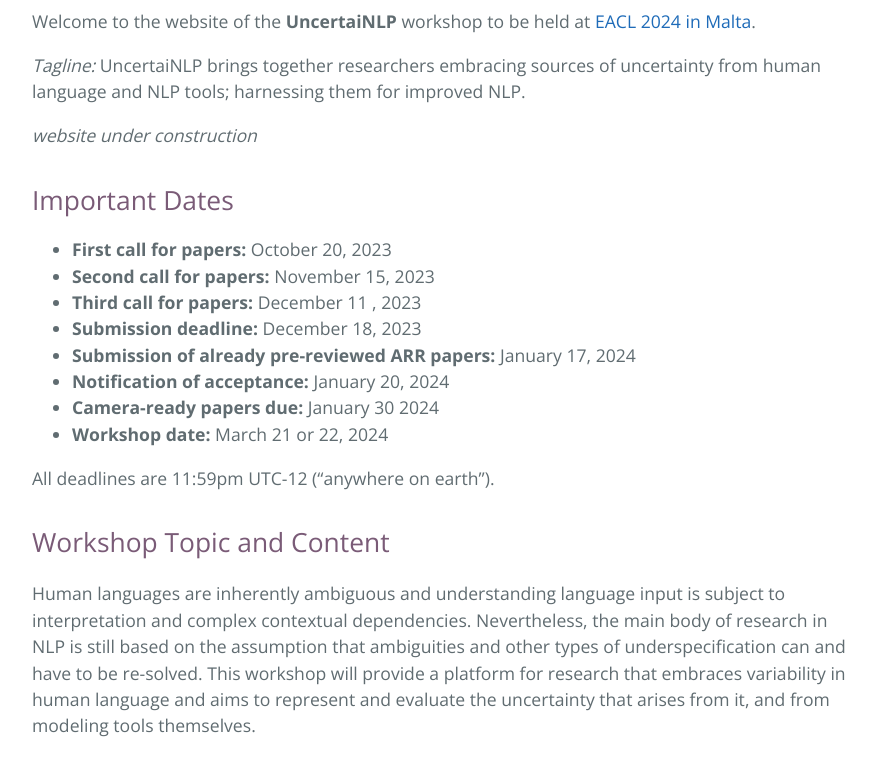
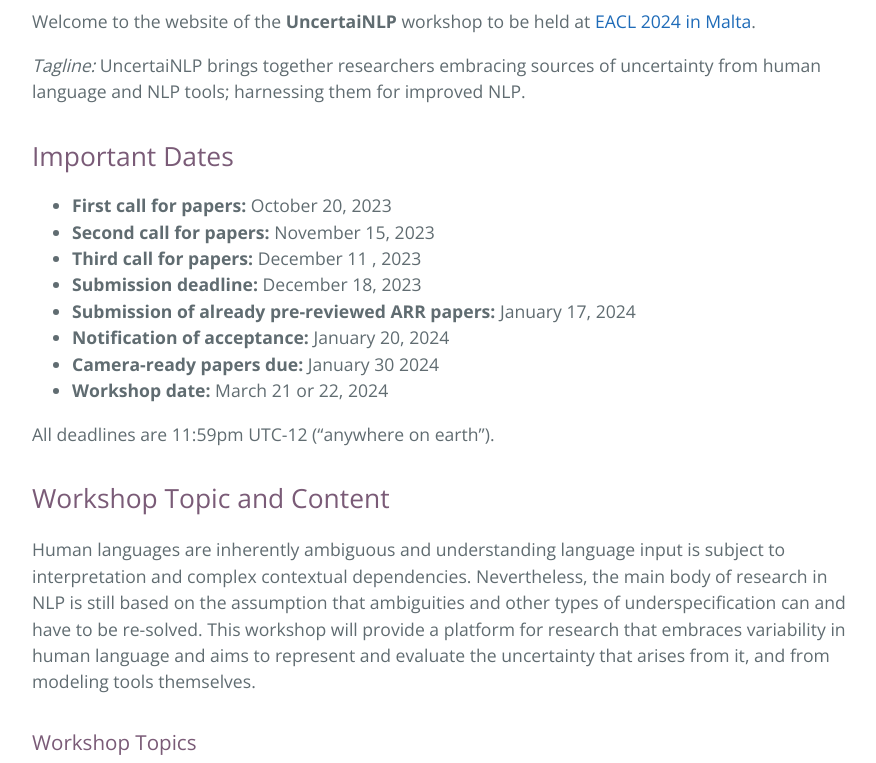
Before and after one commit to uncertainlp/uncertainlp.github.io, a Jekyll site: the page built from index.md, in a window 1280 px wide and 900 px high, scrolled down 706 px, cut to the strip 137-900 px from the top of the window. Shown: the whole strip, without its empty margins (192-1068 px from the left). Built offline with Jekyll 4.4.1, drawn with Linux system fonts in a browser that asks for light colours; the repository's description, which GitHub fills in, is left out.

Commit message:
Remove "website under construction"

```diff
--- a/index.md
+++ b/index.md
@@ -5,8 +5,6 @@
 Welcome to the website of the **UncertaiNLP** workshop to be held at [EACL 2024 in Malta](https://2024.eacl.org/).
 
 *Tagline:* UncertaiNLP brings together researchers embracing sources of uncertainty from human language and NLP tools; harnessing them for improved NLP.
-
-*website under construction*
 
 ## Important Dates
 - **First call for papers:** October 20, 2023
```
